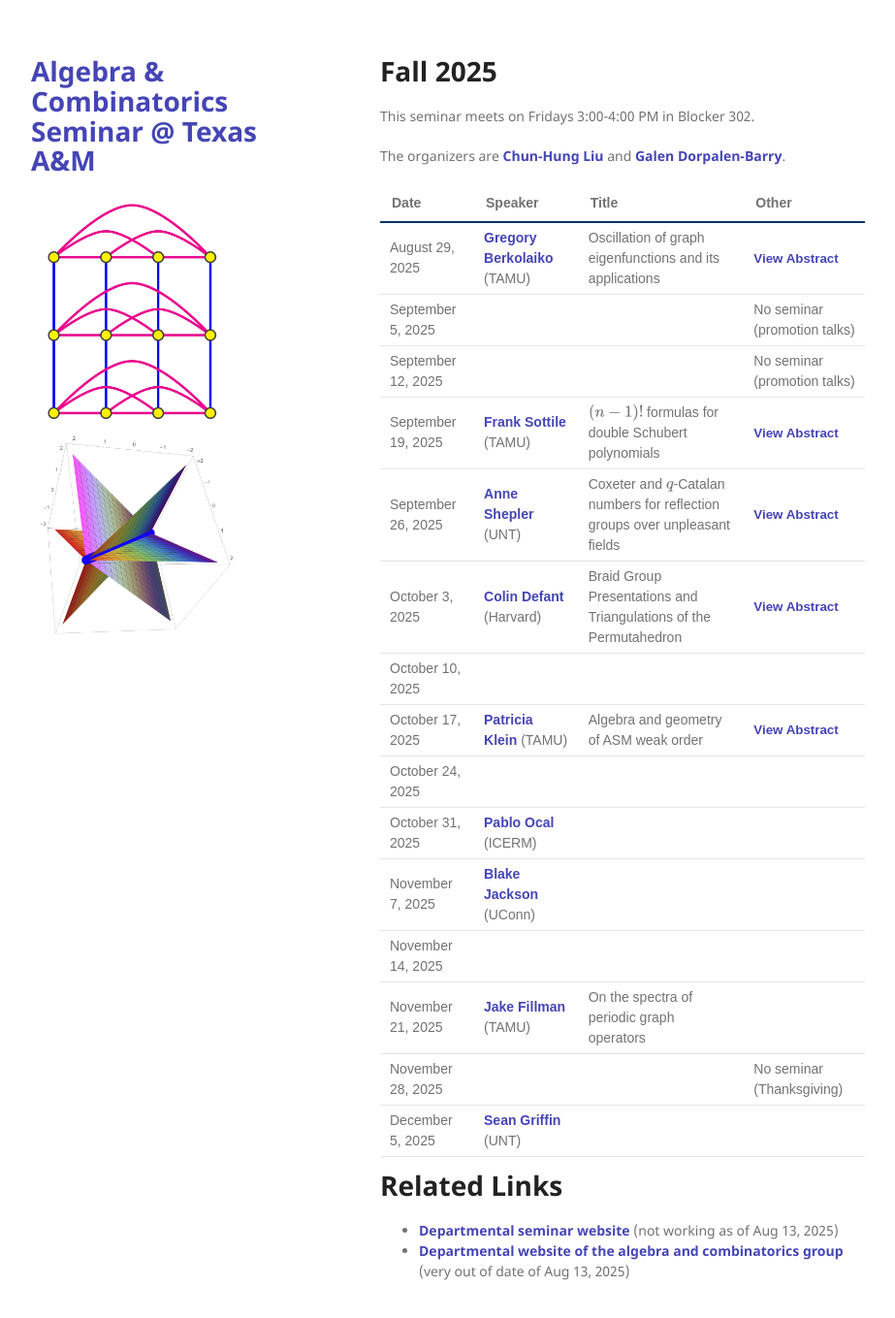
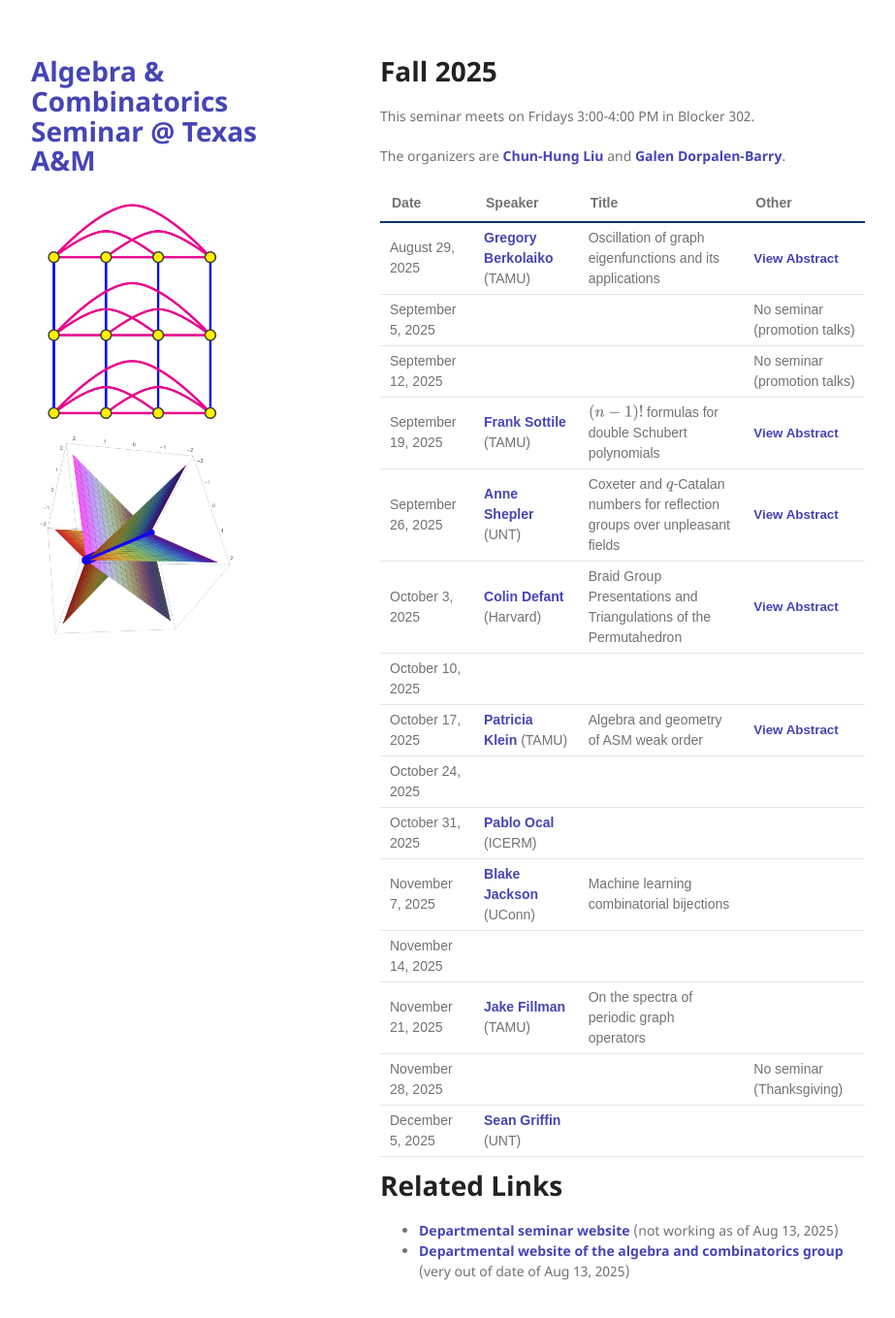
Before and after one commit to tamu-seminar/alg-comb, a Jekyll site: the page built from index.md, in a window 1280 px wide and 1391 px high. Shown: the top 1359 px of the window at 97% size, without its empty margins (178-1101 px from the left). Built offline with Jekyll 4.4.1, drawn with Linux system fonts in a browser that asks for light colours.

Commit message:
blake jackson

```diff
--- a/index.md
+++ b/index.md
@@ -33,7 +33,7 @@ The organizers are [Chun-Hung Liu](https://people.tamu.edu/~chliu/) and [Galen D
 | October 17, 2025 | [Patricia Klein](https://patriciajklein.github.io/) (TAMU) | Algebra and geometry of ASM weak order | <button type="button" class="abstract-link" onclick="showAbstract('klein')">View Abstract</button> |
 | October 24, 2025 | | | |
 | October 31, 2025 |[Pablo Ocal](https://pabloocal.github.io/) (ICERM) | | |
-| November 7, 2025 | [Blake Jackson](https://www.blakejacksonmath.com/) (UConn) | | |
+| November 7, 2025 | [Blake Jackson](https://www.blakejacksonmath.com/) (UConn) | Machine learning combinatorial bijections | |
 | November 14, 2025 | | | |
 | November 21, 2025 | [Jake Fillman](https://sites.google.com/site/jakefillman/) (TAMU)| On the spectra of periodic graph operators | |
 | November 28, 2025 | | | No seminar (Thanksgiving) |
@@ -111,6 +111,12 @@ amplitudes and matroids.</p>
 
 <div id="klein" style="display:none;" aria-hidden="true">
 <p> In 2018, Hamaker and Reiner generalized the notions of weak order and descent sets from permutations to alternating sign matrices (ASMs).  As one associates a matrix Schubert variety to a permutation, one can more generally associate an intersection of matrix Schubert varieties (now called ASM varieties) to an ASM.  In this talk, we will review the role of matrix Schubert varieties - and their unions and intersections - in Schubert calculus and describe classical uses of the permutation matrices and strong Bruhat order in encoding algebro-geometric invariants.  We will then describe new work giving relationships between poset combinatorics and algebro-geometric invariants determined by the ASMs under weak order. This is joint work with Laura Escobar and Anna Weigandt.
+ </p>
+</div>
+
+
+<div id="jackson" style="display:none;" aria-hidden="true">
+<p> Machine learning (ML) and Artificial Intelligence (AI) are changing how mathematics research is done, and combinatorics is no exception. This talk will showcase some of the main concepts at the intersection of ML and combinatorics by discussing ongoing research on the q,t-Catalan numbers, a family of polynomials that refine the classical Catalan numbers. The q,t-Catalan numbers originally arose in the study of modules over the space of diagonal harmonics, but have since been realized combinatorially via pairs of statistics on Dyck paths. The two pairs of statistics that realize the q,t-Catalan numbers are (area, bounce) and (dinv, area), and there is a bijection on Dyck paths, called the zeta map, which maps area to dinv and bounce to area. The goal of this project is to use the well-understood zeta map as a proving ground for using ML to understand combinatorial bijections. We show not only that the machine can learn the zeta map, but also that its combinatorics can be extracted from the model. Using insights from the learned model, we provide a new combinatorial description of the zeta map.
  </p>
 </div>
 
```
